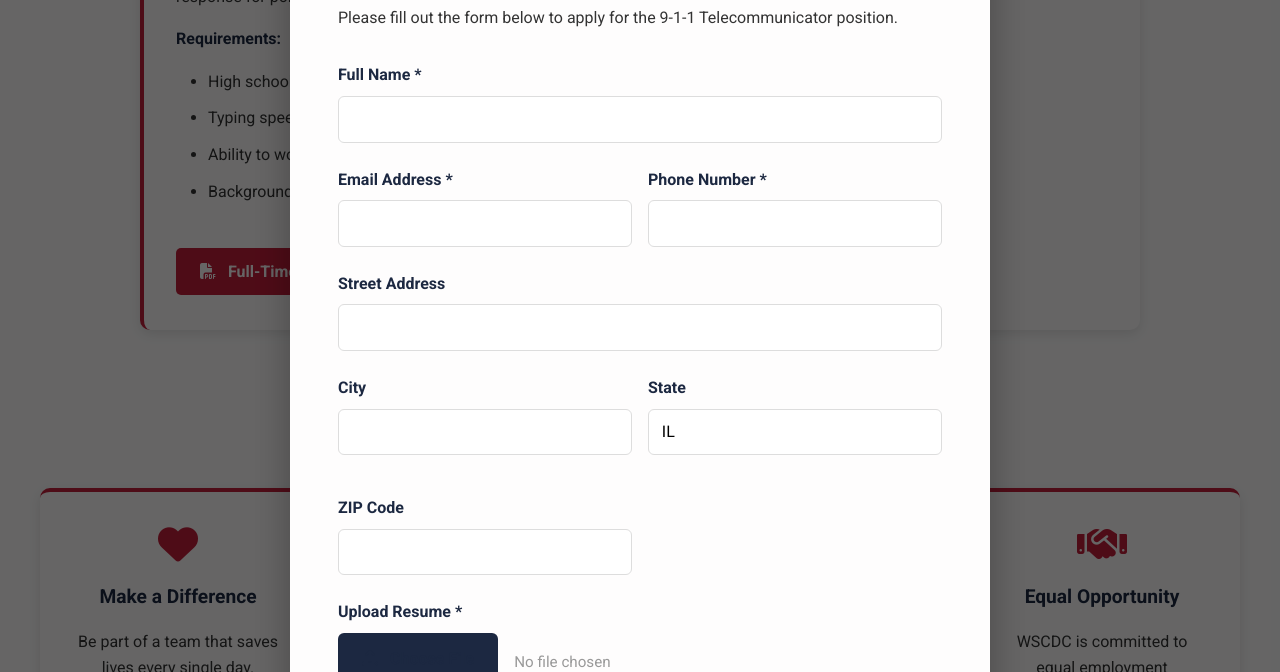
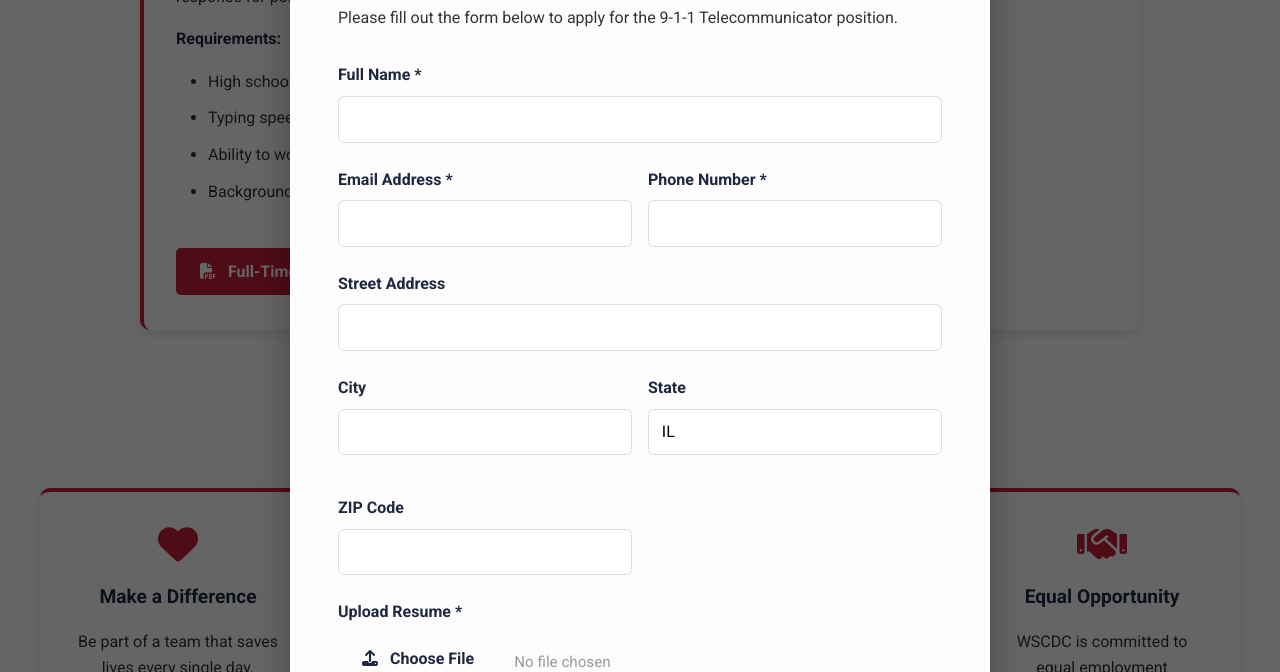
Before and after one commit to iinthisone-dev/West-Suburban-Consolidated-Dispatch-Center, a plain HTML site: page careers.html in a window 1280 px wide. Both pictures are taken after a click on the button "Apply Now". Shown: the part 954-1626 px from the top of the page. Drawn offline with Linux system fonts and the light colour scheme.

Commit message:
edited file buttons

```diff
--- a/style.css
+++ b/style.css
@@ -1059,8 +1059,8 @@ footer {
 .file-upload-label {
     display: inline-block;
     padding: 0.8rem 1.5rem;
-    background-color: var(--navy);
-    color: var(--white);
+    background-color: var(--white);
+    color: #ffffff;
     border-radius: 6px;
     cursor: pointer;
     transition: background-color 0.3s ease;
```
